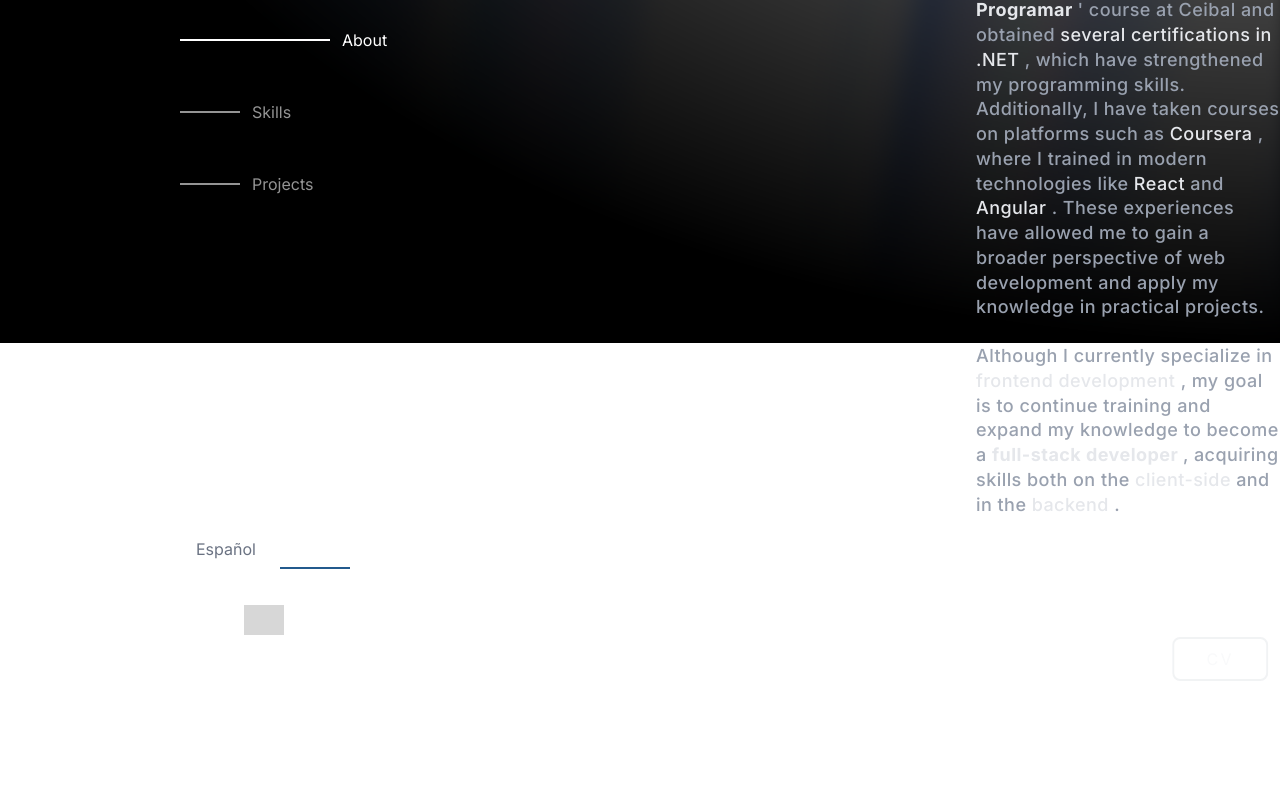
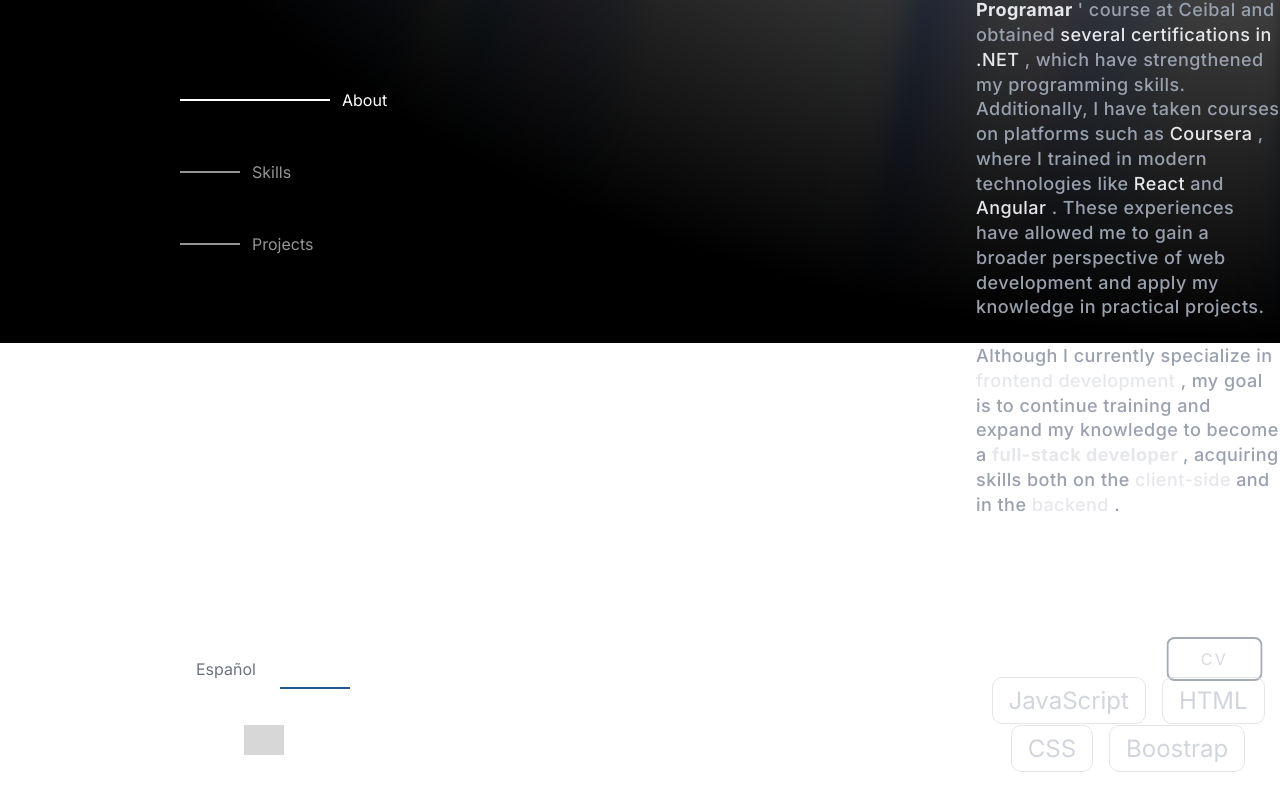
Before and after one commit to bryanribero/Portafolio-Next, a Next.js app in the folder portafolio/: page / in a window 1280 px wide. Shown: the part 457-1262 px from the top of the page. Before the commit the page ends 1142 px from the top, so only its background shows below. Built offline with nearby package versions, Linux system fonts and the light colour scheme; grey boxes are pictures that could not be loaded.

Commit message:
tooltip-component

```diff
--- a/portafolio/app/page.tsx
+++ b/portafolio/app/page.tsx
@@ -2,6 +2,7 @@ import  Name  from '@/components/gen/name'
 import  Opciones  from '@/components/gen/opciones'
 import Iconos from '@/components/gen/iconos'
 import SectionsAbout from '@/components/gen/sectionAbout'
+import Skill from '@/components/gen/Skill'
 
 
 
@@ -19,8 +20,9 @@ export default function Home() {
       <Iconos />
     </div>
   </div>
-  <div className='col-span-1 z-10 mt-15 max-w-200 ml-90'>
+  <div className='col-span-1 z-10 mt-15 max-w-150 ml-90'>
     <SectionsAbout />
+    <Skill />
   </div>
 </div>
   );
--- /dev/null
+++ b/portafolio/components/gen/Skill.tsx
@@ -0,0 +1,59 @@
+'use client'
+
+import React from "react";
+import SkillContent from "./skills-content";
+import { AnimatedTooltip } from "../ui/animated-tooltip";
+
+interface SkillItem {
+  id: number
+  name: string
+  designation: string
+  image: string
+  texto: string
+}
+
+  const frontEnd: SkillItem[] = [
+        {
+            id: 1,
+            name:"Level",
+            designation:"Intermediate",
+            image:"",
+            texto:"JavaScript",
+        },
+        {
+            id: 2,
+            name:"Level",
+            designation:"Intermediate",
+            image:"",
+            texto:"HTML",
+        },
+        {
+            id: 3,
+            name:"Level",
+            designation:"Advanced",
+            image:"",
+            texto:"CSS",
+        },
+        {
+            id: 4,
+            name:"Level",
+            designation:"Advanced",
+            image:"",
+            texto:"Boostrap"
+        }
+    ]
+
+export default function Skill() {
+  return (
+    <div className="flex flex-wrap items-center justify-center gap-4 mb-10 w-full">
+      <AnimatedTooltip
+        items={frontEnd}
+        renderItem={(item, handleMouseMove) => (
+          <div className="inline-block" onMouseMove={handleMouseMove}>
+            <SkillContent texto={item.texto} />
+          </div>
+        )}
+      />
+    </div>
+  )
+}
--- a/portafolio/components/gen/skills-content.tsx
+++ b/portafolio/components/gen/skills-content.tsx
@@ -0,0 +1,13 @@
+import React from "react";
+
+interface SkillProps {
+    texto: string;
+}
+
+export default function SkillContent({texto}: SkillProps) {
+    return(
+        <div className="text-gray-300 text-2xl border inline py-2 px-4 rounded-lg cursor-pointer transition-all duration-300 ease-in-out hover:text-blue-400 hover:border-blue-400">
+            {texto}
+        </div>
+    );
+}
--- /dev/null
+++ b/portafolio/components/ui/animated-tooltip.tsx
@@ -0,0 +1,91 @@
+"use client"
+
+import type React from "react"
+
+import { useState } from "react"
+import { motion, useTransform, AnimatePresence, useMotionValue, useSpring } from "motion/react"
+
+export const AnimatedTooltip = <T extends { id: number; name?: string; designation?: string; image?: string }>({
+  items,
+  renderItem,
+  renderTooltip,
+}: {
+  items: T[]
+  renderItem?: (item: T, handleMouseMove: (event: any) => void) => React.ReactNode
+  renderTooltip?: (item: T) => React.ReactNode
+}) => {
+  const [hoveredIndex, setHoveredIndex] = useState<number | null>(null)
+  const springConfig = { stiffness: 100, damping: 5 }
+  const x = useMotionValue(0) // going to set this value on mouse move
+  // rotate the tooltip
+  const rotate = useSpring(useTransform(x, [-100, 100], [-45, 45]), springConfig)
+  // translate the tooltip
+  const translateX = useSpring(useTransform(x, [-100, 100], [-50, 50]), springConfig)
+  const handleMouseMove = (event: any) => {
+    const halfWidth = event.target.offsetWidth / 2
+    x.set(event.nativeEvent.offsetX - halfWidth) // set the x value, which is then used in transform and rotate
+  }
+
+  return (
+    <>
+      {items.map((item) => (
+        <div
+          className="group relative inline-block"
+          // Usamos el id como clave única en lugar de name
+          key={`item-${item.id}`}
+          onMouseEnter={() => setHoveredIndex(item.id)}
+          onMouseLeave={() => setHoveredIndex(null)}
+        >
+          <AnimatePresence mode="popLayout">
+            {hoveredIndex === item.id && (
+              <motion.div
+                initial={{ opacity: 0, y: 20, scale: 0.6 }}
+                animate={{
+                  opacity: 1,
+                  y: 0,
+                  scale: 1,
+                  transition: {
+                    type: "spring",
+                    stiffness: 260,
+                    damping: 10,
+                  },
+                }}
+                exit={{ opacity: 0, y: 20, scale: 0.6 }}
+                style={{
+                  translateX: translateX,
+                  rotate: rotate,
+                  whiteSpace: "nowrap",
+                }}
+                className="absolute -top-19 left-1/2 z-50 flex -translate-x-1/2 flex-col items-center justify-center rounded-md bg-black px-4 py-2 text-xs shadow-xl"
+              >
+                <div className="absolute  -bottom-px z-30 h-px w-[50%] bg-gradient-to-r from-transparent via-blue-500 to-transparent" />
+                <div className="absolute -bottom-px  z-30 h-px w-[50%] bg-gradient-to-r from-transparent via-blue-400 to-transparent" />
+
+                {renderTooltip ? (
+                  renderTooltip(item)
+                ) : (
+                  <>
+                    {item.name && <div className="relative z-30 text-base font-bold text-white">{item.name}</div>}
+                    {item.designation && <div className="text-xs text-white">{item.designation}</div>}
+                  </>
+                )}
+              </motion.div>
+            )}
+          </AnimatePresence>
+          {renderItem
+            ? renderItem(item, handleMouseMove)
+            : item.image && (
+                <img
+                  onMouseMove={handleMouseMove}
+                  height={100}
+                  width={100}
+                  src={item.image || "/placeholder.svg"}
+                  alt={item.name || ""}
+                  className="relative !m-0 h-14 w-14 rounded-full border-2 border-white object-cover object-top !p-0 transition duration-500 group-hover:z-30 group-hover:scale-105"
+                />
+              )}
+        </div>
+      ))}
+    </>
+  )
+}
--- a/portafolio/package.json
+++ b/portafolio/package.json
@@ -15,7 +15,7 @@
     "i18next": "^25.0.2",
     "i18next-http-backend": "^3.0.2",
     "lucide-react": "^0.507.0",
-    "motion": "^12.11.0",
+    "motion": "^12.11.3",
     "next": "15.3.1",
     "react": "^19.0.0",
     "react-dom": "^19.0.0",
```
Also changed, not shown: 1 other file (tests, documents, lock files or other folders).
